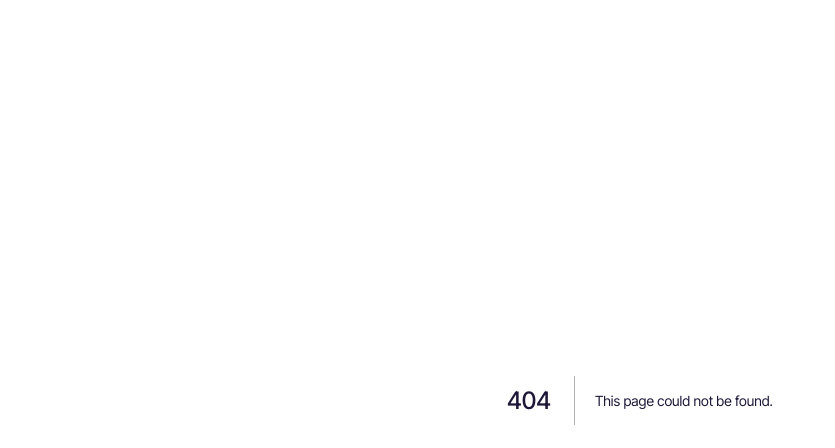
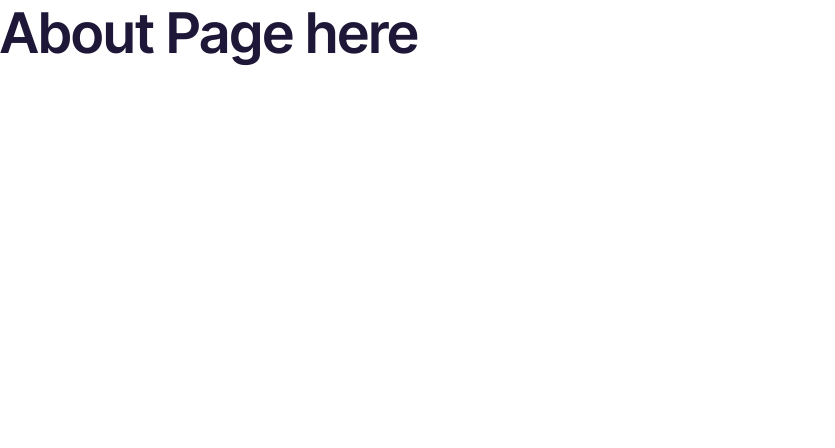
Before and after one commit to ChristianWare/portland2025.1, a Next.js app: page /about in a window 1280 px wide. Before the commit this address had no page. Shown: the top 448 px of the page, without its empty margins (0-835 px from the left). Built offline with nearby package versions, Linux system fonts and the light colour scheme.

Commit message:
Started about page

```diff
--- /dev/null
+++ b/src/app/about/AboutPageStyles.module.css
@@ -0,0 +1,15 @@
+.container {
+  position: relative;
+  width: 100vw;
+  height: 100vh;
+}
+
+.sceneContainer {
+  position: absolute;
+  top: 0%;
+  left: 50%;
+  transform: translate(-50%, -50%);
+  width: 100vw;
+  height: 100vh;
+  z-index: -1;
+}
--- /dev/null
+++ b/src/app/about/page.tsx
@@ -0,0 +1,12 @@
+"use client";
+
+import styles from "./AboutPageStyles.module.css";
+
+export default function AboutPage() {
+  return (
+    <main className={styles.container}>
+      <h1>About Page here</h1>
+
+    </main>
+  );
+}
--- a/src/components/Nav/Nav.tsx
+++ b/src/components/Nav/Nav.tsx
@@ -8,7 +8,7 @@ import Button from "../Button/Button";
 // import useInvalidPaths from "../../../lib/use-invalid-paths";
 
 const navItems = [
-  { text: "About", href: "/#about" },
+  { text: "About", href: "/about" },
   { text: "Projects", href: "/#projects" },
   { text: "Resume", href: "/#resume" },
 ];
--- a/src/components/Scene/Scene.tsx
+++ b/src/components/Scene/Scene.tsx
@@ -1,4 +1,3 @@
-// Scene.tsx
 "use client";
 
 import { Canvas } from "@react-three/fiber";
```
Also changed, not shown: 1 other file (tests, documents, lock files or other folders).
